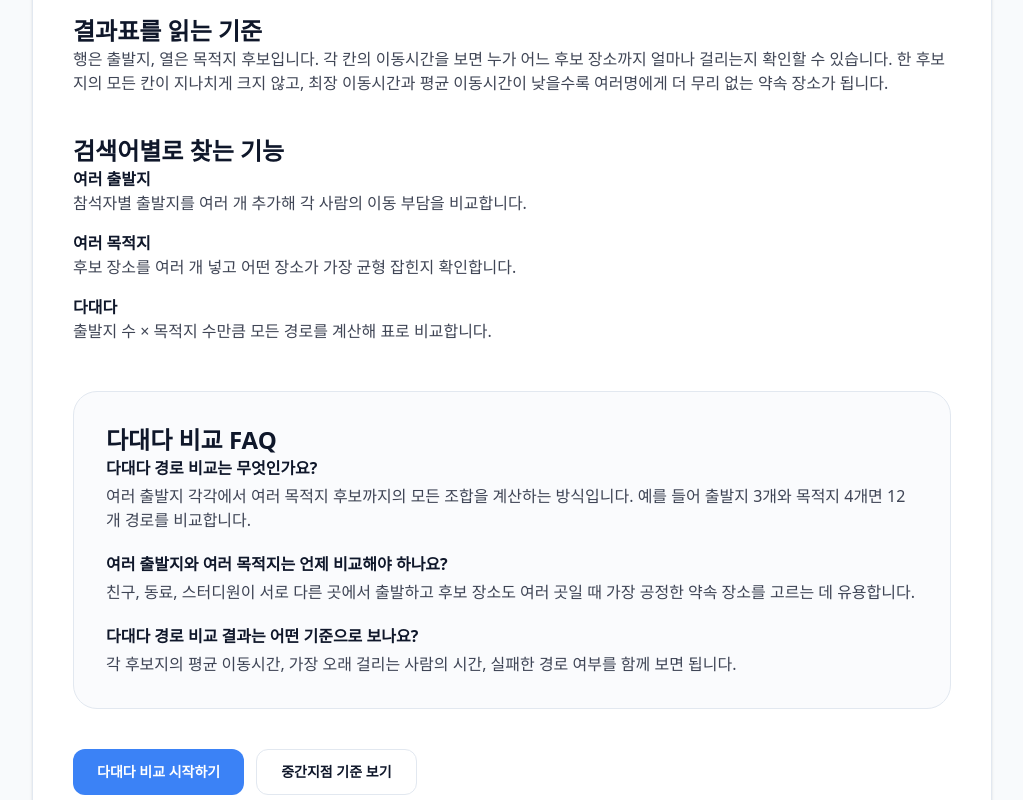
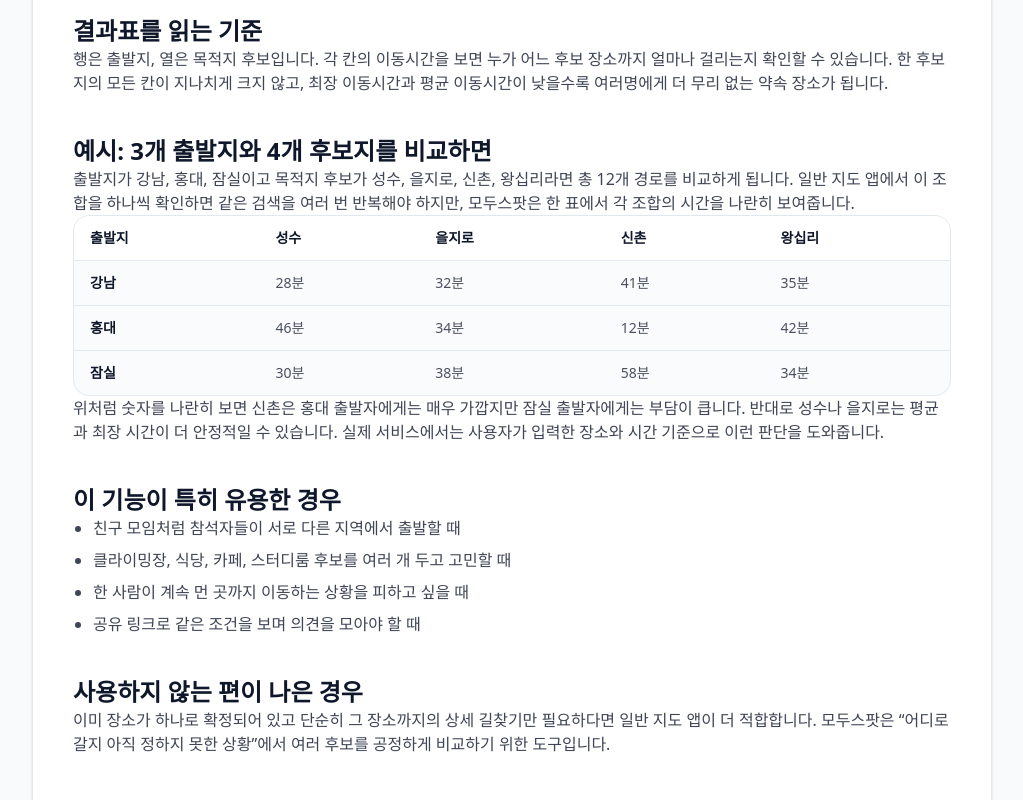
Before and after one commit to dmswl6310/find-service, a Next.js app: page /multi-route in a window 1280 px wide. Shown: the part 620-1420 px from the top of the page, without its empty margins (128-1151 px from the left). Built offline with nearby package versions, Linux system fonts and the light colour scheme; no server answers.

Commit message:
feat(content): 중간지점과 다대다 가이드 보강
Ultraworked with [Sisyphus](https://github.com/code-yeongyu/oh-my-openagent)

Co-authored-by: Sisyphus <clio-agent@sisyphuslabs.ai>

```diff
--- a/app/middle-point/page.tsx
+++ b/app/middle-point/page.tsx
@@ -87,6 +87,42 @@
           </div>
 
           <div>
+            <h2 className="text-2xl font-bold text-foreground">예시: 강남·홍대·잠실에서 만난다면</h2>
+            <p>
+              세 사람이 강남, 홍대, 잠실에서 각각 출발한다고 가정해보겠습니다. 지도상으로는
+              성수나 왕십리가 가운데처럼 보일 수 있지만, 실제 대중교통 시간은 노선과 환승에
+              따라 달라집니다. 예를 들어 성수는 한 사람에게는 20분이어도 다른 사람에게는
+              환승 두 번이 필요한 55분 경로가 될 수 있습니다.
+            </p>
+            <p>
+              이럴 때는 후보지를 성수, 을지로, 신촌처럼 여러 개 넣고 각 사람의 시간을 함께
+              봐야 합니다. 평균이 낮더라도 한 명만 70분 이상 걸린다면 공정한 중간지점이라고
+              보기 어렵습니다. 모두스팟에서는 후보별 평균 시간과 가장 오래 걸리는 사람의
+              시간을 같이 확인해 이런 불균형을 줄일 수 있습니다.
+            </p>
+          </div>
+
+          <div>
+            <h2 className="text-2xl font-bold text-foreground">결과를 해석할 때 보는 순서</h2>
+            <ol className="list-decimal pl-5 space-y-2">
+              <li>먼저 실패한 경로가 있는 후보를 확인합니다. 일부 지역은 대중교통 경로가 없거나 심야 시간대에 조회가 어려울 수 있습니다.</li>
+              <li>각 후보지에서 가장 오래 걸리는 사람의 시간을 봅니다. 한 사람에게만 부담이 몰리면 실제 약속 만족도가 낮아집니다.</li>
+              <li>평균 이동시간을 비교합니다. 평균이 비슷하다면 환승과 도보 구간이 적은 후보를 우선으로 봅니다.</li>
+              <li>마지막으로 지도 위치와 주변 상권을 확인합니다. 역에서 목적지까지의 실제 도보 거리도 중요합니다.</li>
+            </ol>
+          </div>
+
+          <div>
+            <h2 className="text-2xl font-bold text-foreground">중간지점 비교에서 자주 하는 실수</h2>
+            <ul className="list-disc pl-5 space-y-2">
+              <li>지도상 직선거리만 보고 실제 지하철 노선 구조를 확인하지 않는 경우</li>
+              <li>평균 시간만 보고 가장 오래 걸리는 사람의 부담을 놓치는 경우</li>
+              <li>약속 시간과 다른 현재 시각 기준으로만 경로를 비교하는 경우</li>
+              <li>목적지 후보를 한두 곳만 넣어 더 나은 대안을 놓치는 경우</li>
+            </ul>
+          </div>
+
+          <div>
             <h2 className="text-2xl font-bold text-foreground">모두스팟으로 비교하는 방법</h2>
             <ol className="list-decimal pl-5 space-y-2">
               <li>참석자들의 출발지를 여러 개 추가합니다.</li>
@@ -94,6 +130,16 @@
               <li>소요시간 비교 결과에서 평균과 최장 이동시간을 함께 봅니다.</li>
               <li>지도 위치와 상세 경로를 확인하고 공유 링크로 의견을 모읍니다.</li>
             </ol>
+          </div>
+
+          <div>
+            <h2 className="text-2xl font-bold text-foreground">확인해야 할 한계</h2>
+            <p>
+              모두스팟의 계산은 카카오 장소 검색과 ODSAY 대중교통 경로 데이터를 바탕으로
+              합니다. 외부 API의 응답 상태, 실제 배차, 공사나 지연, 막차 정보에 따라 결과가
+              달라질 수 있습니다. 중요한 약속이라면 최종 이동 전 각 교통수단의 운행 정보를
+              한 번 더 확인하는 것을 권장합니다.
+            </p>
           </div>
         </section>
 
--- a/app/multi-route/page.tsx
+++ b/app/multi-route/page.tsx
@@ -88,6 +88,77 @@
           </div>
 
           <div>
+            <h2 className="text-2xl font-bold text-foreground">예시: 3개 출발지와 4개 후보지를 비교하면</h2>
+            <p>
+              출발지가 강남, 홍대, 잠실이고 목적지 후보가 성수, 을지로, 신촌, 왕십리라면
+              총 12개 경로를 비교하게 됩니다. 일반 지도 앱에서 이 조합을 하나씩 확인하면
+              같은 검색을 여러 번 반복해야 하지만, 모두스팟은 한 표에서 각 조합의 시간을
+              나란히 보여줍니다.
+            </p>
+            <div className="overflow-x-auto rounded-2xl border border-border bg-background/70 not-prose">
+              <table className="min-w-full text-sm text-foreground/75">
+                <thead className="bg-surface text-foreground">
+                  <tr>
+                    <th className="px-4 py-3 text-left font-bold">출발지</th>
+                    <th className="px-4 py-3 text-left font-bold">성수</th>
+                    <th className="px-4 py-3 text-left font-bold">을지로</th>
+                    <th className="px-4 py-3 text-left font-bold">신촌</th>
+                    <th className="px-4 py-3 text-left font-bold">왕십리</th>
+                  </tr>
+                </thead>
+                <tbody>
+                  <tr className="border-t border-border">
+                    <td className="px-4 py-3 font-semibold text-foreground">강남</td>
+                    <td className="px-4 py-3">28분</td>
+                    <td className="px-4 py-3">32분</td>
+                    <td className="px-4 py-3">41분</td>
+                    <td className="px-4 py-3">35분</td>
+                  </tr>
+                  <tr className="border-t border-border">
+                    <td className="px-4 py-3 font-semibold text-foreground">홍대</td>
+                    <td className="px-4 py-3">46분</td>
+                    <td className="px-4 py-3">34분</td>
+                    <td className="px-4 py-3">12분</td>
+                    <td className="px-4 py-3">42분</td>
+                  </tr>
+                  <tr className="border-t border-border">
+                    <td className="px-4 py-3 font-semibold text-foreground">잠실</td>
+                    <td className="px-4 py-3">30분</td>
+                    <td className="px-4 py-3">38분</td>
+                    <td className="px-4 py-3">58분</td>
+                    <td className="px-4 py-3">34분</td>
+                  </tr>
+                </tbody>
+              </table>
+            </div>
+            <p>
+              위처럼 숫자를 나란히 보면 신촌은 홍대 출발자에게는 매우 가깝지만 잠실
+              출발자에게는 부담이 큽니다. 반대로 성수나 을지로는 평균과 최장 시간이 더
+              안정적일 수 있습니다. 실제 서비스에서는 사용자가 입력한 장소와 시간 기준으로
+              이런 판단을 도와줍니다.
+            </p>
+          </div>
+
+          <div>
+            <h2 className="text-2xl font-bold text-foreground">이 기능이 특히 유용한 경우</h2>
+            <ul className="list-disc pl-5 space-y-2">
+              <li>친구 모임처럼 참석자들이 서로 다른 지역에서 출발할 때</li>
+              <li>클라이밍장, 식당, 카페, 스터디룸 후보를 여러 개 두고 고민할 때</li>
+              <li>한 사람이 계속 먼 곳까지 이동하는 상황을 피하고 싶을 때</li>
+              <li>공유 링크로 같은 조건을 보며 의견을 모아야 할 때</li>
+            </ul>
+          </div>
+
+          <div>
+            <h2 className="text-2xl font-bold text-foreground">사용하지 않는 편이 나은 경우</h2>
+            <p>
+              이미 장소가 하나로 확정되어 있고 단순히 그 장소까지의 상세 길찾기만 필요하다면
+              일반 지도 앱이 더 적합합니다. 모두스팟은 “어디로 갈지 아직 정하지 못한 상황”에서
+              여러 후보를 공정하게 비교하기 위한 도구입니다.
+            </p>
+          </div>
+
+          <div>
             <h2 className="text-2xl font-bold text-foreground">검색어별로 찾는 기능</h2>
             <dl className="space-y-4">
               <div>
```
